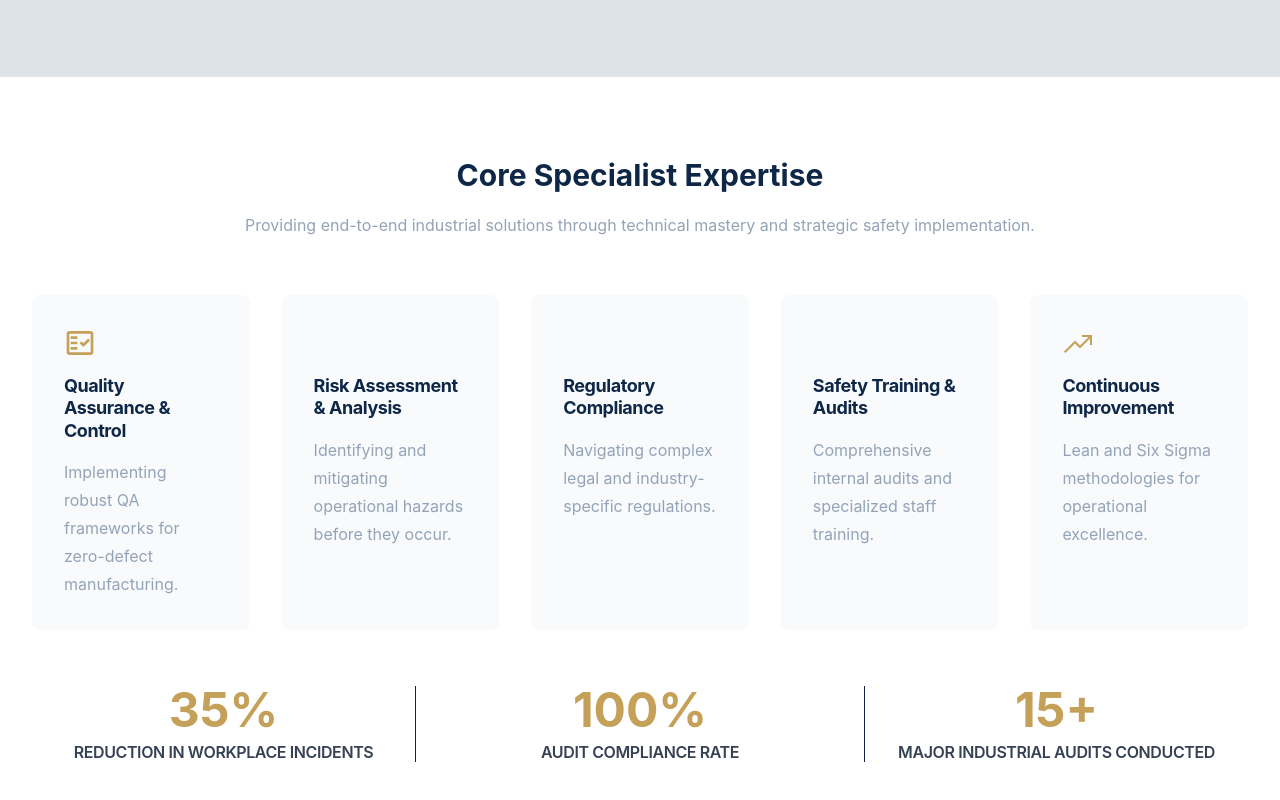
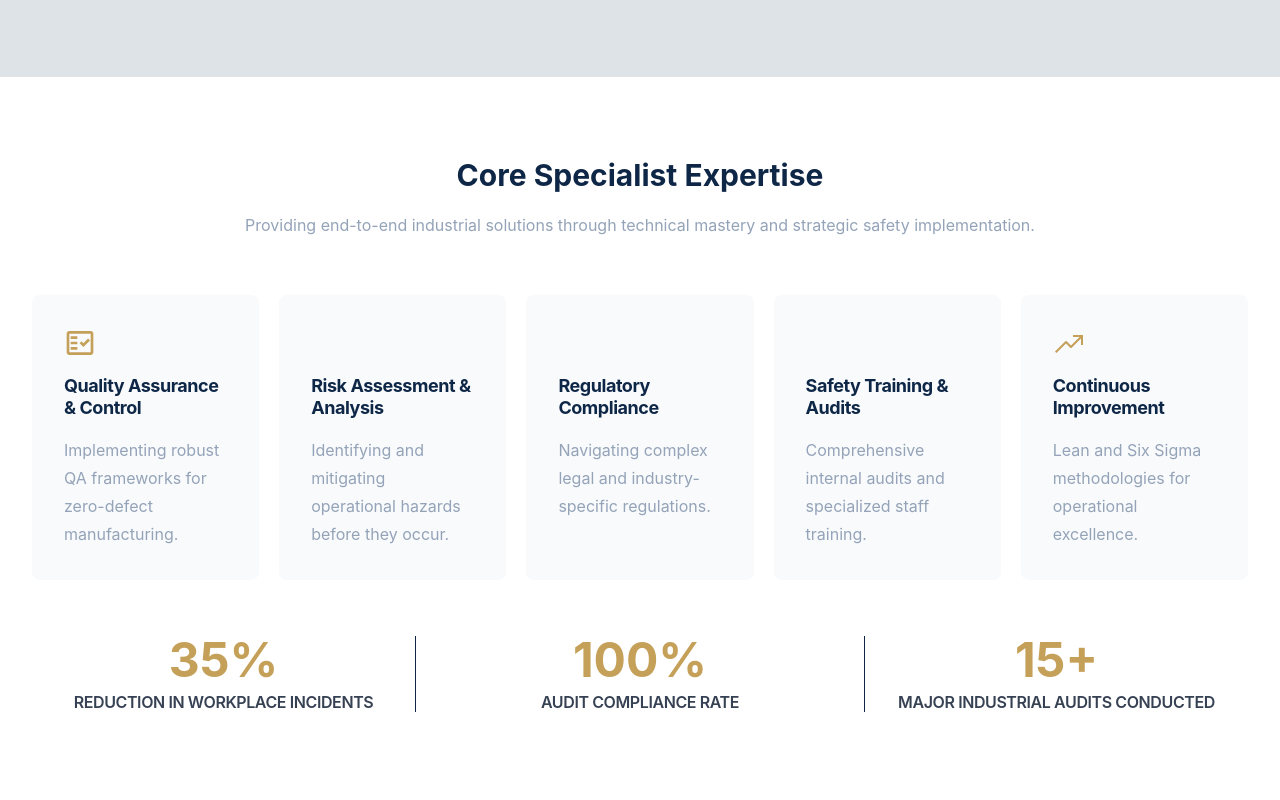
Before and after one commit to Yalex95/QA, a React (Vite) app: page / in a window 1280 px wide. Shown: the part 1477-2277 px from the top of the page. Built offline with nearby package versions, Linux system fonts and the light colour scheme; some icons are missing.

Commit message:
:lipstick: added styles to the slides

```diff
--- a/src/features/coreSpecialist/components/CoreSpecialist.tsx
+++ b/src/features/coreSpecialist/components/CoreSpecialist.tsx
@@ -1,6 +1,6 @@
 import "../styles/coreSpecialist.css";
-import CoreSpecialistCard from "./CoreSpecialistCard";
 import Metrics from "./Metrics";
+import SwiperContainer from "./swiper/index";
 export default function CoreSpecialist() {
   const specialist_list = [
     {
@@ -38,11 +38,12 @@ export default function CoreSpecialist() {
           and strategic safety implementation.
         </p>
       </div>
-      <div className="core-specialist__card_container">
+      {/* <div className="core-specialist__card_container">
         {specialist_list.map((card, index) => (
           <CoreSpecialistCard key={index} {...card} />
         ))}
-      </div>
+      </div> */}
+      <SwiperContainer slides={specialist_list} />
       <Metrics />
     </section>
   );
--- /dev/null
+++ b/src/features/coreSpecialist/components/swiper/index.tsx
@@ -0,0 +1,74 @@
+// Import Swiper React components
+import { Swiper, SwiperSlide } from "swiper/react";
+
+// Import Swiper styles
+import "swiper/css";
+import "swiper/css/pagination";
+
+import "../../styles/swiper.css";
+import CoreSpecialistCard from "../CoreSpecialistCard";
+
+// import required modules
+import { Icon } from "@iconify/react";
+import { useRef } from "react";
+import type { Swiper as SwiperType } from "swiper";
+import { Navigation } from "swiper/modules";
+type SlidesType = {
+  icon: string;
+  title: string;
+  text: string;
+};
+type swiperTypes = {
+  slides: SlidesType[];
+};
+
+export default function SwiperContainer({ slides }: swiperTypes) {
+  const swiperRef = useRef<SwiperType | null>(null);
+  return (
+    <div className="w-full relative">
+      <Swiper
+        onSwiper={(swiper) => {
+          swiperRef.current = swiper;
+        }}
+        slidesPerView={1}
+        spaceBetween={30}
+        breakpoints={{
+          640: {
+            slidesPerView: 1,
+            spaceBetween: 20,
+          },
+          768: {
+            slidesPerView: 3,
+            spaceBetween: 40,
+          },
+          1024: {
+            slidesPerView: 5,
+            enabled: false,
+            spaceBetween: 20,
+          },
+        }}
+        modules={[Navigation]}
+        className="mySwiper"
+      >
+        {slides.map((card, index) => (
+          <SwiperSlide>
+            <CoreSpecialistCard key={index} {...card} />
+          </SwiperSlide>
+        ))}
+      </Swiper>
+      <button
+        onClick={() => swiperRef.current?.slidePrev()}
+        className="button-prev"
+      >
+        <Icon icon="material-symbols:chevron-left" className="w-10 h-10" />
+      </button>
+
+      <button
+        onClick={() => swiperRef.current?.slideNext()}
+        className="button-next"
+      >
+        <Icon icon="material-symbols:chevron-right" className="w-10 h-10" />
+      </button>
+    </div>
+  );
+}
--- a/src/features/coreSpecialist/styles/coreSpecialist.css
+++ b/src/features/coreSpecialist/styles/coreSpecialist.css
@@ -15,7 +15,7 @@
     @apply w-full grid md:grid-cols-5 gap-8;
   }
   .core-specialist__card {
-    @apply bg-[var(--color-surface-light)] rounded-md p-8 flex flex-col gap-4;
+    @apply bg-[var(--color-surface-light)] h-full rounded-md p-8 flex flex-col gap-4;
     .core-specialist__card_icon {
       @apply w-8 h-8 text-[var(--color-secondary)];
     }
--- /dev/null
+++ b/src/features/coreSpecialist/styles/swiper.css
@@ -0,0 +1,27 @@
+@reference "tailwindcss";
+
+.swiper {
+  width: 100%;
+  height: 100%;
+}
+
+.swiper-slide {
+  /* Center slide text vertically */
+  height: auto;
+  display: flex;
+  justify-content: center;
+  align-items: center;
+}
+.button-next,
+.button-prev {
+  @apply absolute  top-1/2 z-10  text-[var(--color-primary)] lg:hidden;
+}
+.button-next {
+  @apply -right-10;
+}
+.button-prev {
+  @apply -left-10;
+}
+.swiper-pagination {
+  @apply relative mt-5;
+}
```
